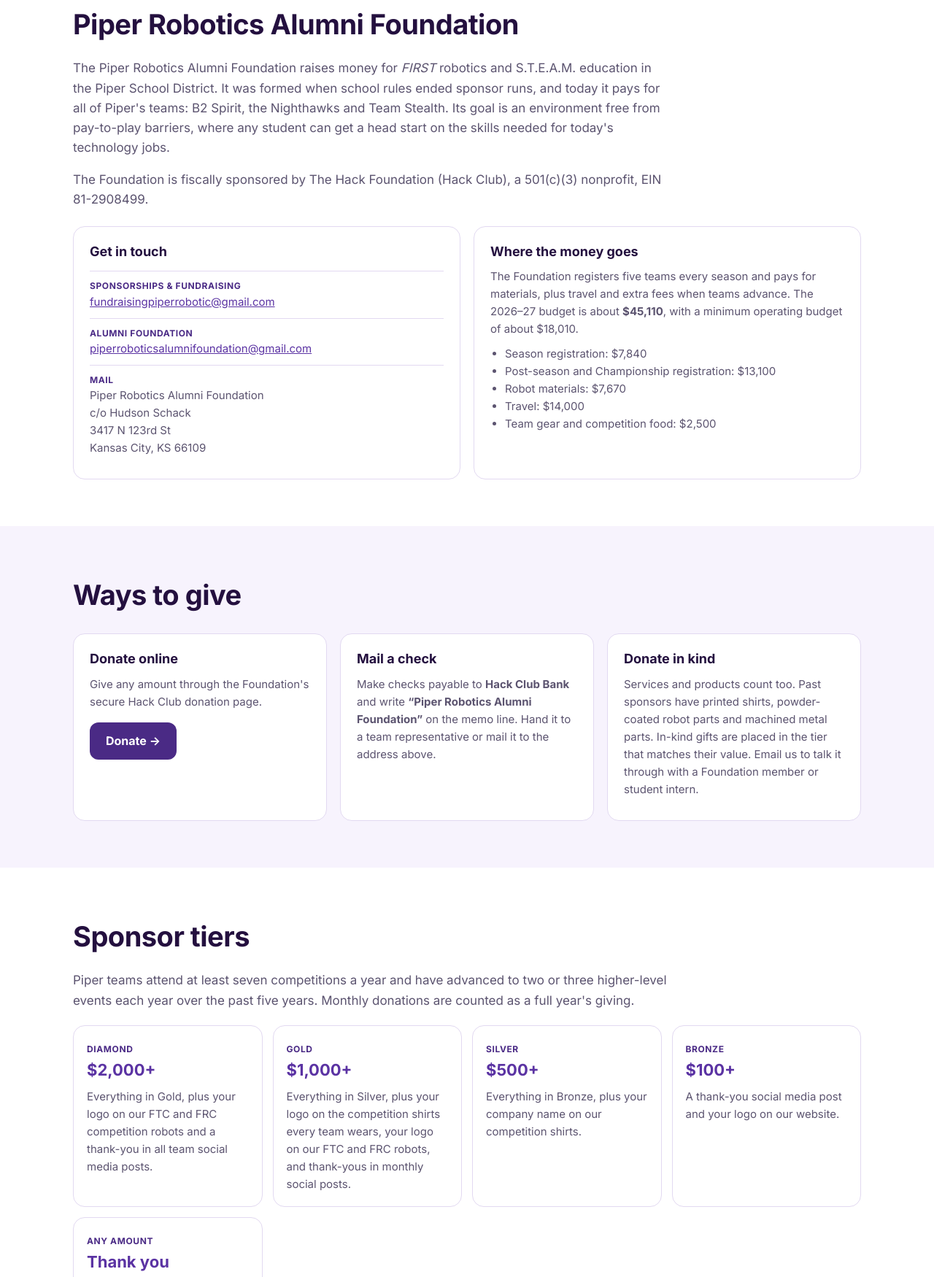
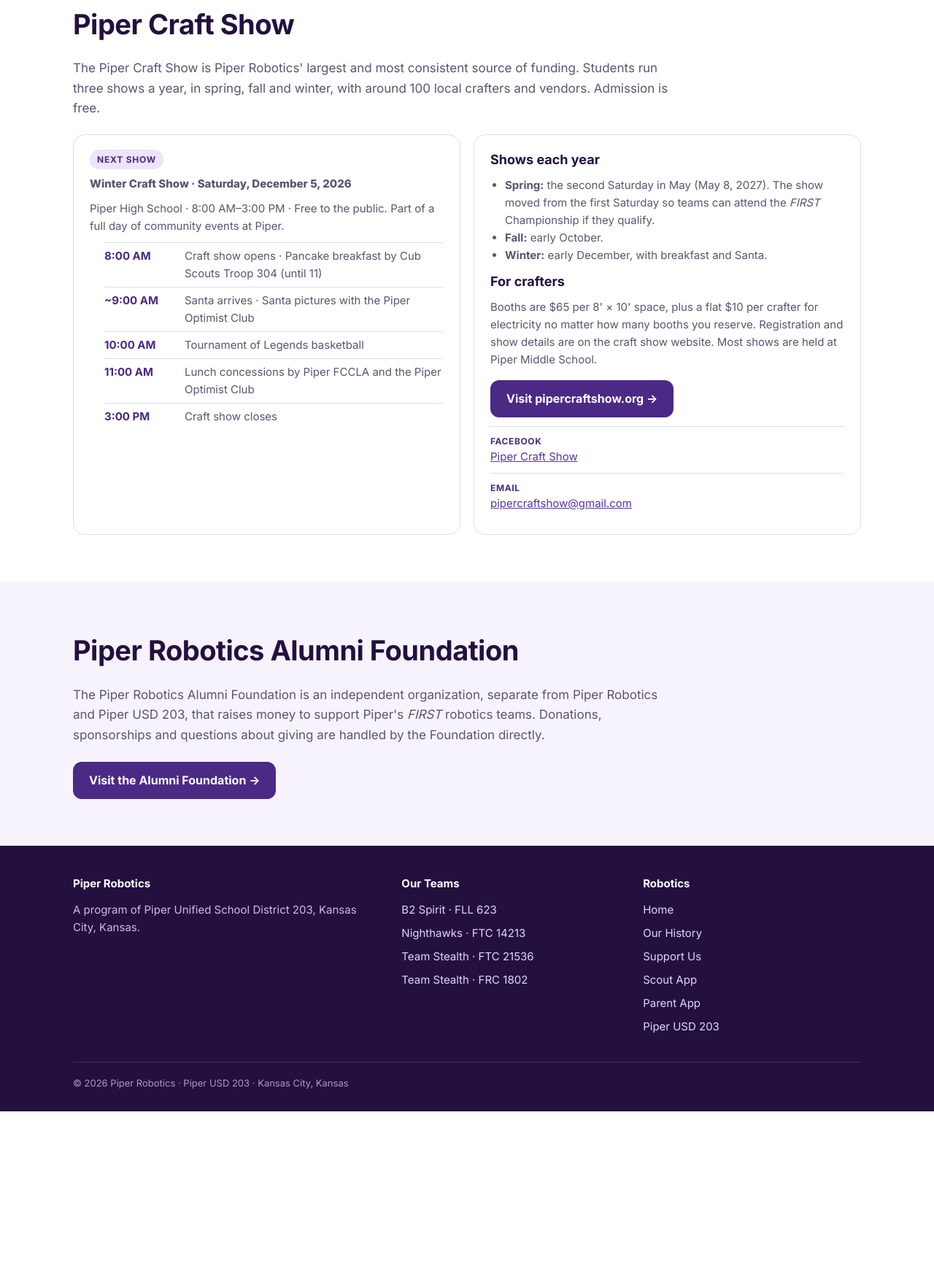
Before and after one commit to stephan-brumbaugh/piper-robotics-homepage, a plain HTML site: page fundraising.html in a window 1280 px wide. Shown: the part 476-2226 px from the top of the page at 73% size. After the commit the page ends 1999 px from the top, so only its background shows below. Drawn offline with Linux system fonts and the light colour scheme.

Commit message:
Add files via upload

```diff
--- a/fundraising.html
+++ b/fundraising.html
@@ -4,7 +4,7 @@
 <meta charset="utf-8">
 <meta name="viewport" content="width=device-width, initial-scale=1">
 <title>Support Piper Robotics · Fundraising</title>
-<meta name="description" content="How to support Piper Robotics: the Piper Robotics Alumni Foundation, sponsorship and the Piper Craft Show.">
+<meta name="description" content="How to support Piper Robotics through the Piper Craft Show, plus a link to the independent Piper Robotics Alumni Foundation.">
 <link rel="icon" href="assets/piper-robotics-logo.png">
 <link rel="preconnect" href="https://fonts.googleapis.com">
 <link rel="preconnect" href="https://fonts.gstatic.com" crossorigin>
@@ -221,72 +221,17 @@
   </div>
 </header>
 
-<nav class="tabs" aria-label="On this page"><div class="wrap"><a href="#foundation">Alumni Foundation</a><a href="#give">Ways to give</a><a href="#tiers">Sponsor tiers</a><a href="#craft">Craft shows</a></div></nav>
+<nav class="tabs" aria-label="On this page"><div class="wrap"><a href="#craft">Craft shows</a><a href="#foundation">Alumni Foundation</a></div></nav>
 <main>
   <div class="hero">
     <div class="wrap">
       <span class="eyebrow">Support Piper Robotics</span>
       <h1>Fundraising</h1>
-      <p>Every Piper Robotics team is funded by the Piper Robotics Alumni Foundation, our sponsors and the Piper Craft Show. Here's how you can help.</p>
+      <p>The Piper Craft Show is how our students raise money for every Piper Robotics team. Here's how you can help.</p>
     </div>
   </div>
 
-  <section id="foundation">
-    <div class="wrap">
-      <h2>Piper Robotics Alumni Foundation</h2>
-      <p class="lead2">The Piper Robotics Alumni Foundation raises money for <em>FIRST</em> robotics and S.T.E.A.M. education in the Piper School District. It was formed when school rules ended sponsor runs, and today it pays for all of Piper's teams: B2 Spirit, the Nighthawks and Team Stealth. Its goal is an environment free from pay-to-play barriers, where any student can get a head start on the skills needed for today's technology jobs.</p>
-      <p class="lead2">The Foundation is fiscally sponsored by The Hack Foundation (Hack Club), a 501(c)(3) nonprofit, EIN 81-2908499.</p>
-      <div class="grid2">
-        <div class="card">
-          <h3>Get in touch</h3>
-          <ul class="contact">
-            <li><b>Sponsorships &amp; fundraising</b><a href="mailto:fundraisingpiperrobotic@gmail.com">fundraisingpiperrobotic@gmail.com</a></li>
-            <li><b>Alumni Foundation</b><a href="mailto:piperroboticsalumnifoundation@gmail.com">piperroboticsalumnifoundation@gmail.com</a></li>
-            <li><b>Mail</b>Piper Robotics Alumni Foundation<br>c/o Hudson Schack<br>3417 N 123rd St<br>Kansas City, KS 66109</li>
-          </ul>
-        </div>
-        <div class="card">
-          <h3>Where the money goes</h3>
-          <p>The Foundation registers five teams every season and pays for materials, plus travel and extra fees when teams advance. The 2026–27 budget is about <b>$45,110</b>, with a minimum operating budget of about $18,010.</p>
-          <ul>
-            <li>Season registration: $7,840</li>
-            <li>Post-season and Championship registration: $13,100</li>
-            <li>Robot materials: $7,670</li>
-            <li>Travel: $14,000</li>
-            <li>Team gear and competition food: $2,500</li>
-          </ul>
-        </div>
-      </div>
-    </div>
-  </section>
-
-  <section id="give" class="tint-bg">
-    <div class="wrap">
-      <h2>Ways to give</h2>
-      <div class="grid3">
-        <div class="card"><h3>Donate online</h3><p>Give any amount through the Foundation's secure Hack Club donation page.</p><a class="cta dark" href="https://hcb.hackclub.com/donations/start/piper-robotics-alumni-foundation" target="_blank" rel="noopener">Donate →</a></div>
-        <div class="card"><h3>Mail a check</h3><p>Make checks payable to <b>Hack Club Bank</b> and write <b>“Piper Robotics Alumni Foundation”</b> on the memo line. Hand it to a team representative or mail it to the address above.</p></div>
-        <div class="card"><h3>Donate in kind</h3><p>Services and products count too. Past sponsors have printed shirts, powder-coated robot parts and machined metal parts. In-kind gifts are placed in the tier that matches their value. Email us to talk it through with a Foundation member or student intern.</p></div>
-      </div>
-    </div>
-  </section>
-
-  <section id="tiers">
-    <div class="wrap">
-      <h2>Sponsor tiers</h2>
-      <p class="lead2">Piper teams attend at least seven competitions a year and have advanced to two or three higher-level events each year over the past five years. Monthly donations are counted as a full year's giving.</p>
-      <div class="tiers">
-        <div class="tier"><span>Diamond</span><b>$2,000+</b><p>Everything in Gold, plus your logo on our FTC and FRC competition robots and a thank-you in all team social media posts.</p></div>
-        <div class="tier"><span>Gold</span><b>$1,000+</b><p>Everything in Silver, plus your logo on the competition shirts every team wears, your logo on our FTC and FRC robots, and thank-yous in monthly social posts.</p></div>
-        <div class="tier"><span>Silver</span><b>$500+</b><p>Everything in Bronze, plus your company name on our competition shirts.</p></div>
-        <div class="tier"><span>Bronze</span><b>$100+</b><p>A thank-you social media post and your logo on our website.</p></div>
-        <div class="tier"><span>Any amount</span><b>Thank you</b><p>Your name listed on our website as a sponsor and an invitation to our annual sponsor banquet.</p></div>
-      </div>
-      <p class="small" style="margin-top:14px">Shirt deadlines apply each season, so names and logos received late may not make that year's shirts.</p>
-    </div>
-  </section>
-
-  <section id="craft" class="tint-bg">
+  <section id="craft">
     <div class="wrap">
       <h2>Piper Craft Show</h2>
       <p class="lead2">The Piper Craft Show is Piper Robotics' largest and most consistent source of funding. Students run three shows a year, in spring, fall and winter, with around 100 local crafters and vendors. Admission is free.</p>
@@ -321,6 +266,14 @@
       </div>
     </div>
   </section>
+  <section id="foundation" class="tint-bg">
+    <div class="wrap">
+      <h2>Piper Robotics Alumni Foundation</h2>
+      <p class="lead2">The Piper Robotics Alumni Foundation is an independent organization, separate from Piper Robotics and Piper USD 203, that raises money to support Piper's <em>FIRST</em> robotics teams. Donations, sponsorships and questions about giving are handled by the Foundation directly.</p>
+      <a class="cta dark" href="https://hcb.hackclub.com/donations/start/piper-robotics-alumni-foundation" target="_blank" rel="noopener">Visit the Alumni Foundation →</a>
+    </div>
+  </section>
+
 </main>
 <footer>
   <div class="wrap">
```
